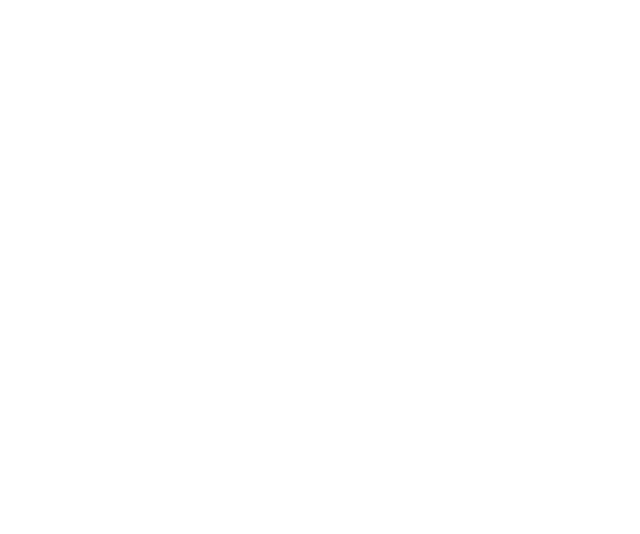
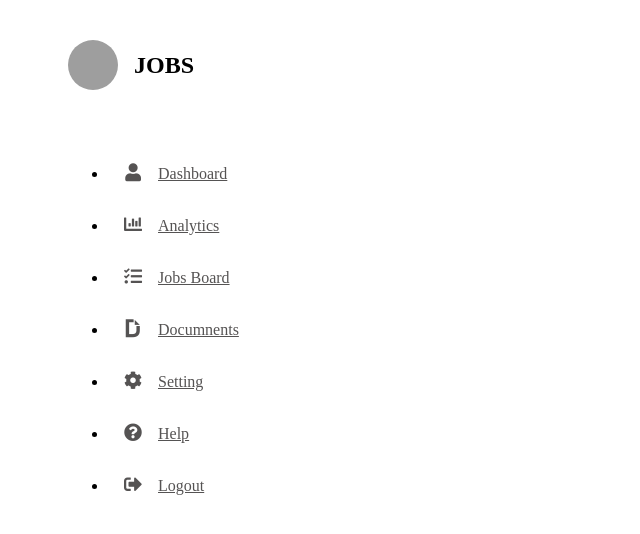
Before and after one commit to SpykeTiger/speefyr, a React (Vite) app: page /Home in a window 1280 px wide. Shown: the top 534 px of the page, without its empty margins (0-640 px from the left). Built offline with nearby package versions, Linux system fonts and the light colour scheme; grey boxes are pictures that could not be loaded.

Commit message:
Mudanças

```diff
--- a/index.html
+++ b/index.html
@@ -5,6 +5,7 @@
     <link rel="stylesheet" href="./src/index.scss">
     <link rel="icon" type="image/svg+xml" href="/vite.svg" />
     <meta name="viewport" content="width=device-width, initial-scale=1.0" />
+    <link rel="stylesheet" href="https://cdnjs.cloudflare.com/ajax/libs/font-awesome/5.15.4/css/all.min.css" />
     <title>Spyke | Speefyr</title>
   </head>
   <body>
--- /dev/null
+++ b/src/components/SideBar/SideBar.jsx
@@ -0,0 +1,52 @@
+import styles from './SideBar.scss'
+export default function SideBar(){
+    return(
+        <div class="container_SideBar">
+            <nav>
+                <div class="navbar">
+                    <div class="logo">
+                    <img src="/pic/logo.jpg" alt=""></img>
+                    <h1>jobs</h1>
+                    </div>
+                    <ul>
+                    <li><a href="#">
+                        <i class="fas fa-user"></i>
+                        <span class="nav-item">Dashboard</span>
+                    </a>
+                    </li>
+                    <li><a href="#">
+                        <i class="fas fa-chart-bar"></i>
+                        <span class="nav-item">Analytics</span>
+                    </a>
+                    </li>
+                    <li><a href="#">
+                        <i class="fas fa-tasks"></i>
+                        <span class="nav-item">Jobs Board</span>
+                    </a>
+                    </li>
+                    <li><a href="#">
+                        <i class="fab fa-dochub"></i>
+                        <span class="nav-item">Documnents</span>
+                    </a>
+                    </li>
+                    <li><a href="#">
+                        <i class="fas fa-cog"></i>
+                        <span class="nav-item">Setting</span>
+                    </a>
+                    </li>
+                    <li><a href="#">
+                        <i class="fas fa-question-circle"></i>
+                        <span class="nav-item">Help</span>
+                    </a>
+                    </li>
+                    <li><a href="#" class="logout">
+                        <i class="fas fa-sign-out-alt"></i>
+                        <span class="nav-item">Logout</span>
+                    </a>
+                    </li>
+                    </ul>
+                </div>
+            </nav>
+        </div>
+    )
+}
--- /dev/null
+++ b/src/components/SideBar/SideBar.scss
@@ -0,0 +1,49 @@
+.container_SideBar{
+    display: flex;
+    width: 1200px;
+    margin: auto;
+}
+nav{
+    position: sticky;
+    top: 0;
+    left: 0;
+    bottom: 0;
+    width: 280px;
+    height: 110vh;
+    background: #fff;
+    i{
+        width: 50px;
+        font-size: 18px;
+        text-align: center;
+    }
+}
+.navbar{
+    width: 80%;
+    margin: 0 auto;
+}
+
+.logo{
+    margin: 2rem 0 1rem 0;
+    padding-bottom: 3rem;
+    display: flex;
+    align-items: center;
+    img{
+        width: 50px;
+        height: 50px;
+        border-radius: 50%;
+    }
+    h1{
+        margin-left: 1rem;
+        text-transform: uppercase;
+    }
+}
+ul{
+    margin: 0 auto;
+}
+li{
+    padding-bottom: 2rem;
+a{
+    font-size: 16px;
+    color: rgb(85, 83, 83);
+}
+}
--- a/src/views/Home/Home.jsx
+++ b/src/views/Home/Home.jsx
@@ -1,3 +1,10 @@
+import SideBar from '../../components/SideBar/SideBar.jsx';
 export default function Home() {
-
+    return(
+        <>
+            <div className='Home'>
+                <SideBar/>
+            </div>
+        </>
+    )
 }
--- a/src/views/Login/Login.jsx
+++ b/src/views/Login/Login.jsx
@@ -7,7 +7,6 @@
             <div className='Login'>
                 <LoginPanel />
             </div>
-
         </>
     )
 }
```
Also changed, not shown: src/assets/Logo.png (added), src/main.jsx (line endings or trailing spaces), 1 other file (tests, documents, lock files or other folders).
